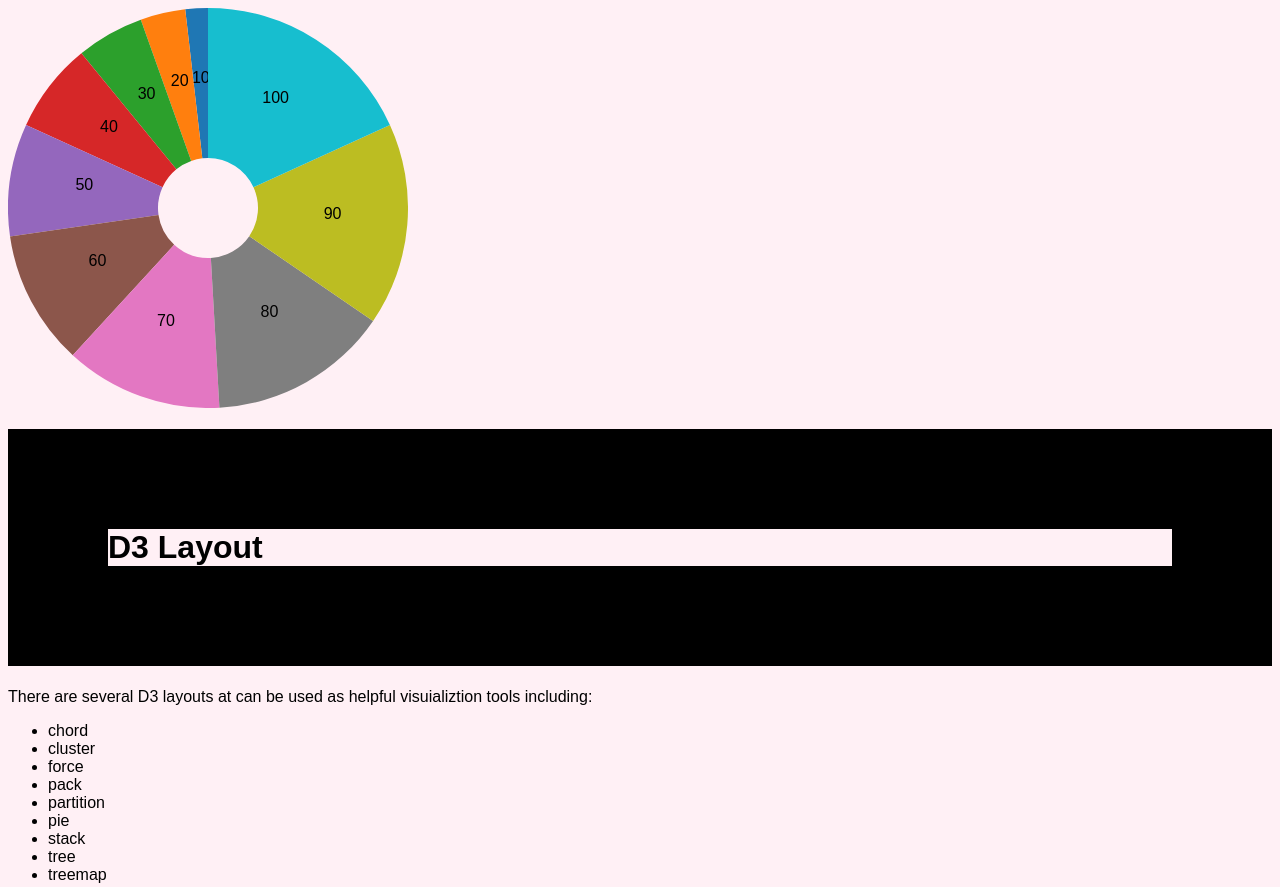
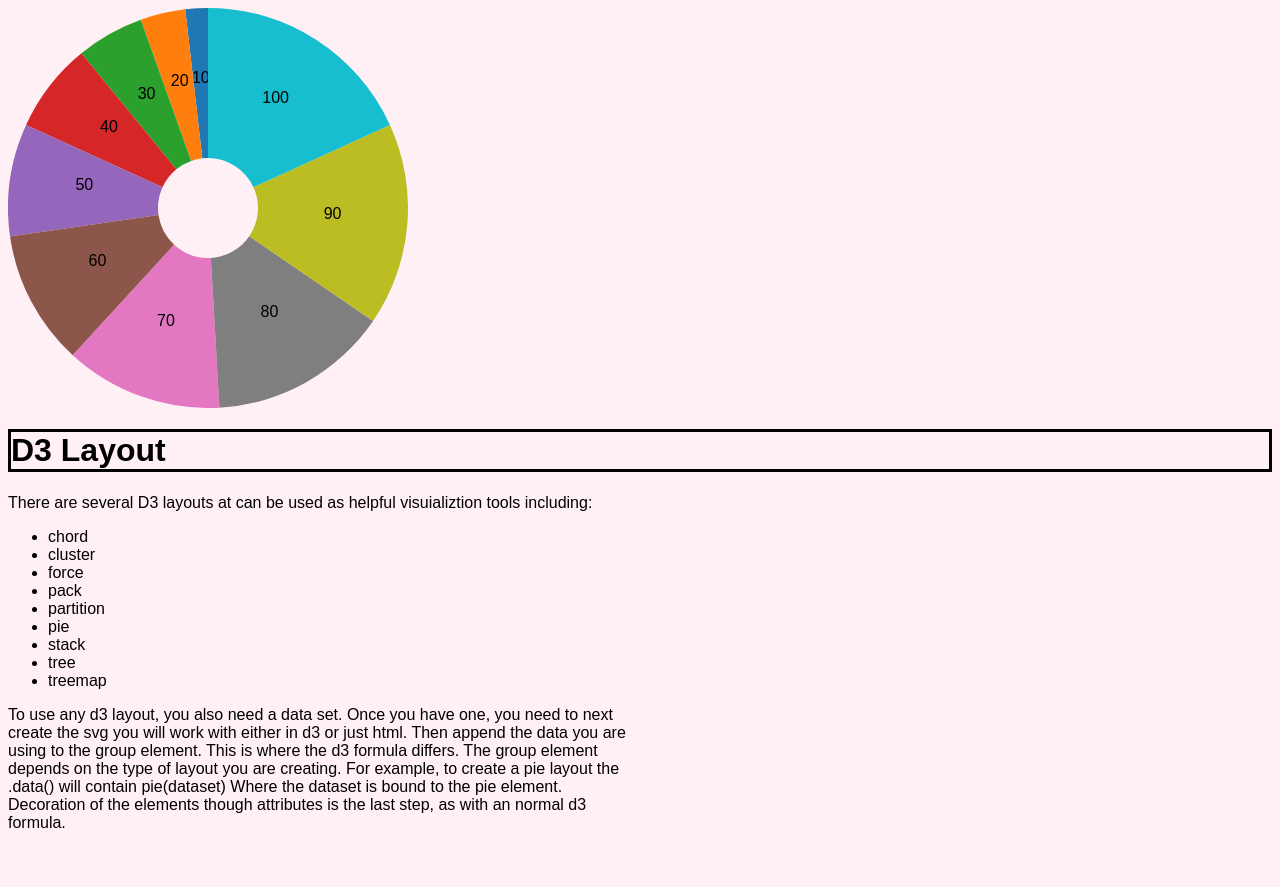
Before and after one commit to abbyhegarty/d3Layouts, a plain HTML site: page index.html in a window 1280 px wide. Shown: the top 887 px of the page. After the commit the page ends 840 px from the top, so only its background shows below. Drawn offline with nearby package versions, Linux system fonts and the light colour scheme.

Commit message:
Update index.html

```diff
--- a/index.html
+++ b/index.html
@@ -11,7 +11,7 @@
         }
         h1 {
          border: solid;
-         border-width: 100px;
+
 
             }
         pre {
```
